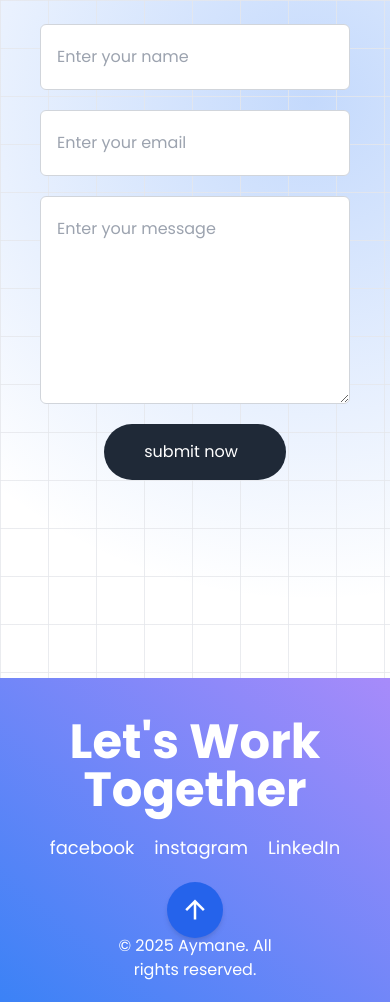
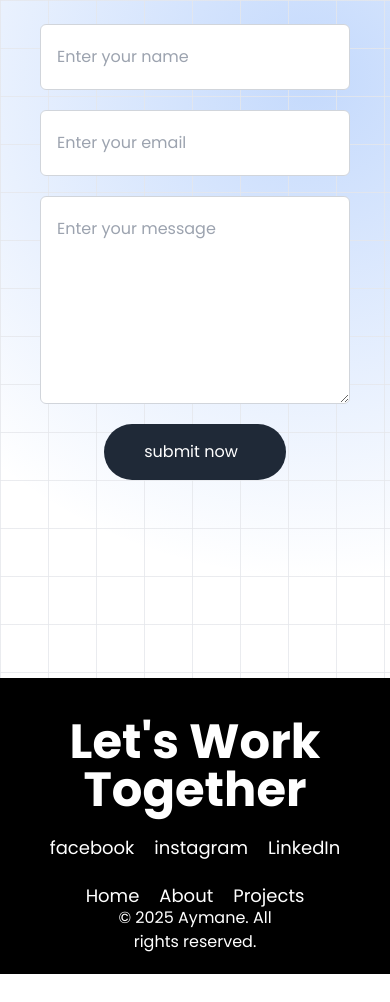
Before and after one commit to aymoxd/myportfolio, a plain HTML site: page index.html in a window 390 px wide. Shown: the part 3504-4506 px from the top of the page. After the commit the page ends 4478 px from the top, so only its background shows below. Drawn offline with nearby package versions, Linux system fonts and the light colour scheme; some icons are missing.

Commit message:
fix footer and max-width - add upBtn

```diff
--- a/index.html
+++ b/index.html
@@ -52,6 +52,9 @@
   </head>
   <body class="font-poppins overflow-x-hidden" >
 
+    <div class="max-w-screen-2xl mx-auto ">
+
+       <a href="#" id="upbtn" class=" bg-blue-600 opacity-0 z-50 pointer-events-none  fixed bottom-5 transition-all duration-300 h-10 w-10 right-5 dark:bg-red-300  flex items-center justify-center shadow-md rounded-full"><i class="ri-arrow-up-line text-white text-lg"></i></a>
      <header class="relative">
       <nav data-aos="fade-up" data-aos-delay="500" class="navbar z-40 transition-all duration-500 flex fixed h-20 top-0 w-full items-center justify-between px-7 md:px-12 lg:px-24">
           <div class="font-semibold text-xl md:text-2xl dark:text-white">Aymane<span class="text-blue-500 dark:text-rose-500 text-3xl">.</span></div>
@@ -101,7 +104,7 @@
 
          <section id="aboutme" class="dark:text-white relative py-5 pt-32 px-10 md:px-20">
 
-                <h1 class="text-center absolute mb-52 top-10 left-1/2 -translate-x-1/2">Introduction </h1>
+                <h1  class="text-center absolute mb-52 top-10 left-1/2 -translate-x-1/2">Introduction </h1>
                     <!--about text-->
                 <div class=" gap-10 flex flex-col h-full">
                       <div data-aos="fade-up" data-aos-delay="300"   class="flex flex-col items-center justify-center">
@@ -261,7 +264,7 @@
      </main>
 
 
-     <footer data-aos="flip-up" data-aos-delay="100" class="relative flex flex-col sm:flex-row gap-5 items-center justify-between bg-gradient-to-tr from-blue-500 to-violet-400 dark:bg-gradient-to-tr dark:from-red-600 dark:to-rose-400 mt-20 px-10 lg:px-20 py-10 pb-16">
+     <footer class="relative flex flex-col sm:flex-row gap-5 items-center justify-between bg-black dark:bg-gradient-to-tr dark:from-red-600 dark:to-rose-400 mt-20 px-10 lg:px-20 py-10 pb-16">
          <div class="text-5xl w-80 text-center sm:text-left font-bold text-white">
             Let's Work Together
          </div>
@@ -270,10 +273,15 @@
           <a class="hover:underline" href="https://www.instagram.com/fortysevendev?igsh=MTBlNzBiYm5jaWhjZA==">instagram</a>
           <a class="hover:underline" href="https://www.linkedin.com/in/ayman-elaroui-957095337?utm_source=share&utm_campaign=share_via&utm_content=profile&utm_medium=ios_app">LinkedIn</a>
          </div>
-         <a href="#" class="bg-blue-600 dark:bg-red-300 w-14 h-14 flex items-center justify-center shadow-md rounded-full"><i class="ri-arrow-up-line text-white text-3xl"></i></a>
-         <div class="absolute text-center bottom-5 text-white left-1/2 -translate-x-1/2">© 2025 Aymane. All rights reserved.</div>
+          <div class="flex flex-row sm:flex-col text-white text-lg gap-5">
+          <a class="hover:underline" href="#">Home</a>
+          <a class="hover:underline" href="#aboutme">About</a>
+          <a class="hover:underline" href="#mywork">Projects</a>
+         </div>
+         <div class="absolute  text-center bottom-5 text-white left-1/2 -translate-x-1/2">© 2025 Aymane. All rights reserved.</div>
      </footer>
 
+     </div>
 
 
 
--- a/scripts/main.js
+++ b/scripts/main.js
@@ -6,7 +6,12 @@ const asideLink = document.querySelectorAll('.asideLink');
 const navUl = document.querySelector('.navUl');
 const navbar = document.querySelector('.navbar');
 const form = document.getElementById('contactForm');
-const darkMode = document.getElementById('darkMode');
+const  darkMode = document.getElementById('darkMode');
+const upbtn = document.getElementById('upbtn');
+
+
+
+
 
 darkMode.addEventListener('click',()=>{
         document.body.classList.toggle("dark");
@@ -47,8 +52,19 @@ window.addEventListener('scroll',()=>{
     }else{
        navUl.classList.add('bg-white/20','shadow-md','backdrop-blur-lg');
        navbar.classList.remove('bg-white/10','backdrop-blur-lg');
+
     }
 })
+
+window.addEventListener('scroll', () => {
+    if (scrollY > 100) {
+        upbtn.classList.replace('opacity-0', 'opacity-100');
+        upbtn.classList.remove('pointer-events-none');
+    } else {
+        upbtn.classList.replace('opacity-100', 'opacity-0');
+        upbtn.classList.add('pointer-events-none');
+    }
+});
 
 form.addEventListener('submit',(e)=>{
     e.preventDefault();
```
